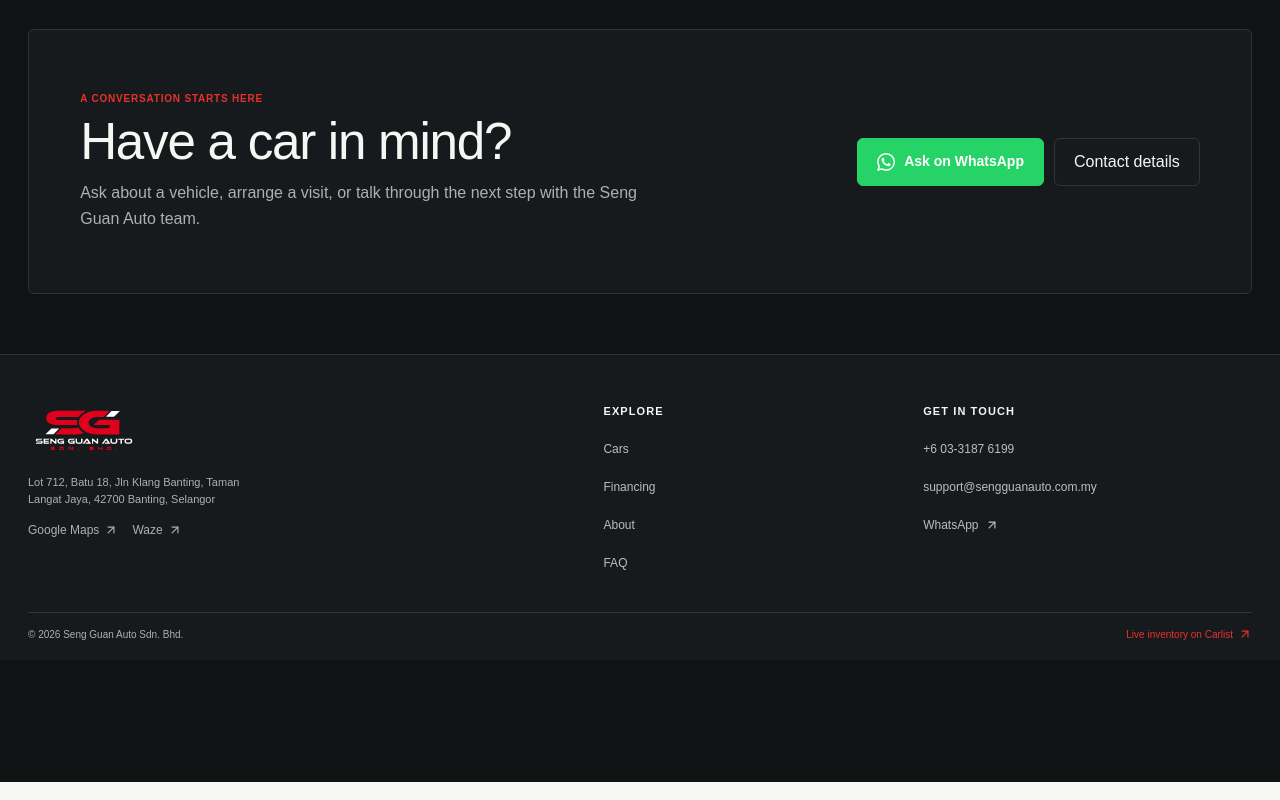
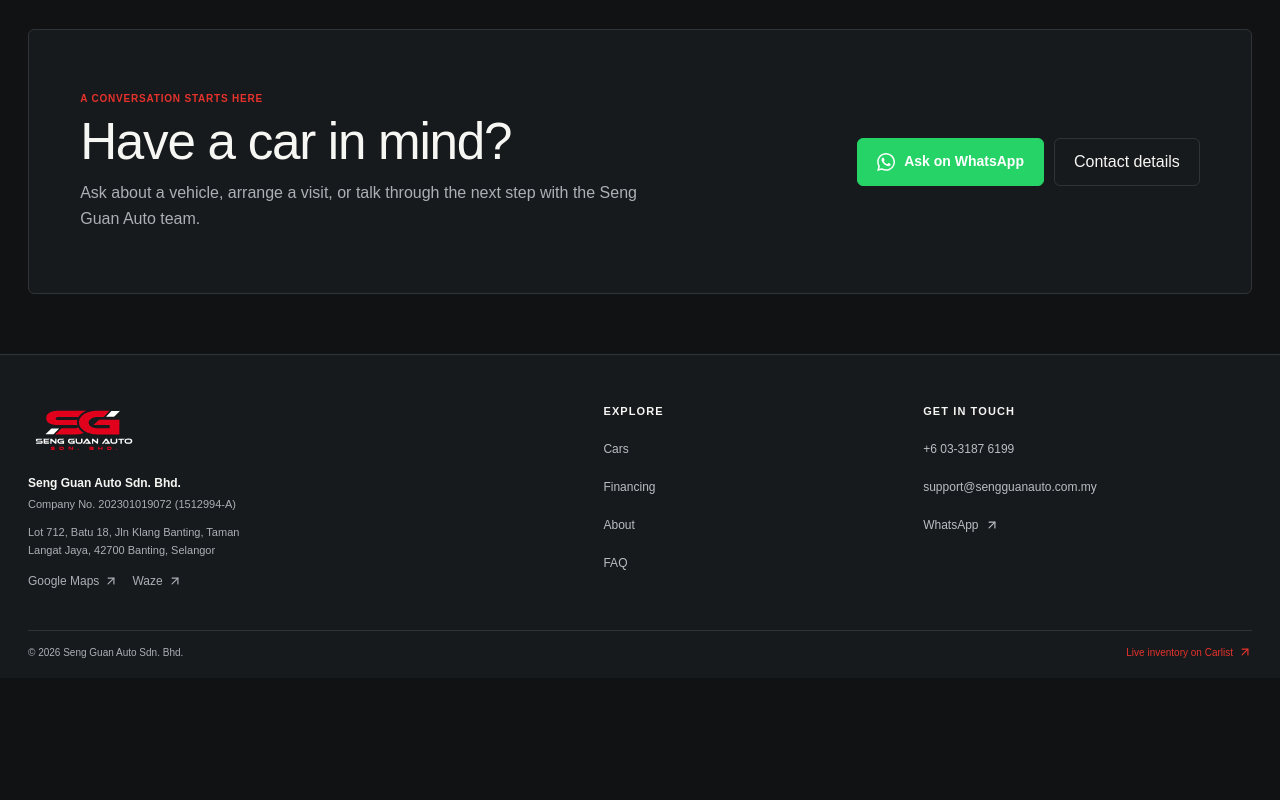
Before and after one commit to yapjoseph95/Seng-Guan-Auto-Website, a React (Vite) app in the folder prototype/: page / in a window 1280 px wide. Shown: the part 2415-3215 px from the top of the page. Built offline with nearby package versions, Linux system fonts and the light colour scheme.

Commit message:
feat: show legal company details in footer

```diff
--- a/prototype/src/App.css
+++ b/prototype/src/App.css
@@ -505,6 +505,9 @@
 .site-footer { padding: 48px max(28px, calc((100% - var(--content)) / 2)) 18px; color: var(--ink); background: var(--paper); border-top: 1px solid var(--line); }
 .footer-main { display: grid; grid-template-columns: 1.4fr .7fr .9fr; gap: 5vw; padding-bottom: 35px; }
 .footer-brand p { margin: 12px 0 0; color: var(--muted); font-size: 11px; }
+.footer-brand .footer-company { margin-top: 12px; color: var(--ink); font-size: 12px; font-weight: 700; }
+.footer-brand .footer-registration { margin-top: 4px; font-size: 11px; }
+.footer-brand .footer-address { margin-top: 12px; }
 .footer-brand .footer-address { max-width: 38ch; line-height: 1.55; }
 .footer-directions { display: flex; flex-wrap: wrap; gap: 6px 14px; margin-top: 8px; }
 .footer-directions a { min-height: 28px; display: inline-flex; align-items: center; gap: 5px; color: var(--muted); font-size: 12px; text-decoration: none; }
--- a/prototype/src/App.tsx
+++ b/prototype/src/App.tsx
@@ -768,6 +768,8 @@
       <div className="footer-main">
         <div className="footer-brand">
           <span className={`brand-mark${variant.id === 'greenlight' ? ' brand-mark--dark' : ''}`}><img src={brandLogo} alt="Seng Guan Auto Sdn. Bhd." width="225" height="106" /></span>
+          <p className="footer-company">Seng Guan Auto Sdn. Bhd.</p>
+          <p className="footer-registration">Company No. 202301019072 (1512994-A)</p>
           <p className="footer-address">{contact.address}</p>
           <nav className="footer-directions" aria-label="Showroom directions">
             <a href={googleMapsUrl} target="_blank" rel="noreferrer">Google Maps <ArrowUpRight size={14} aria-hidden="true" /></a>
```
